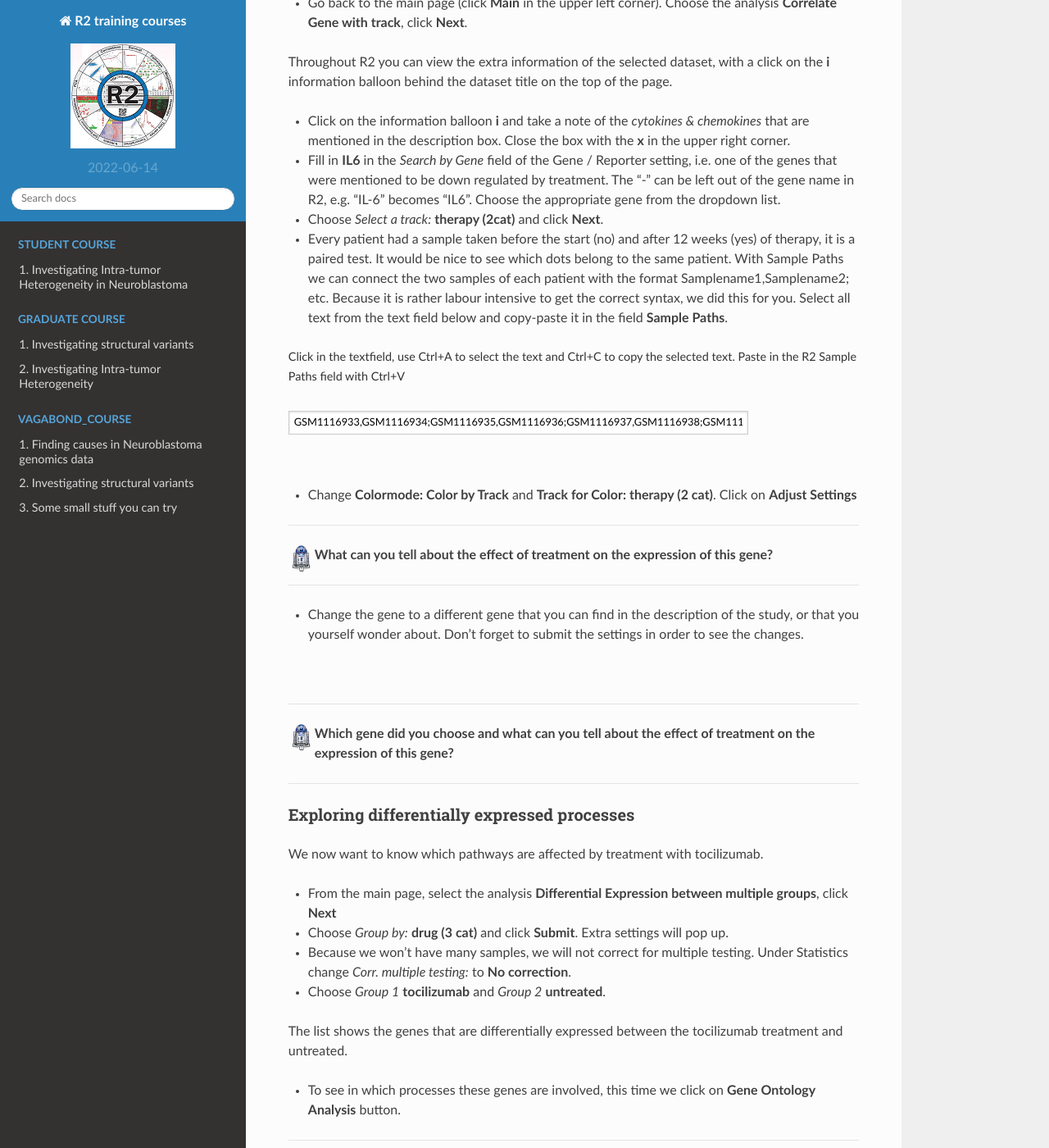
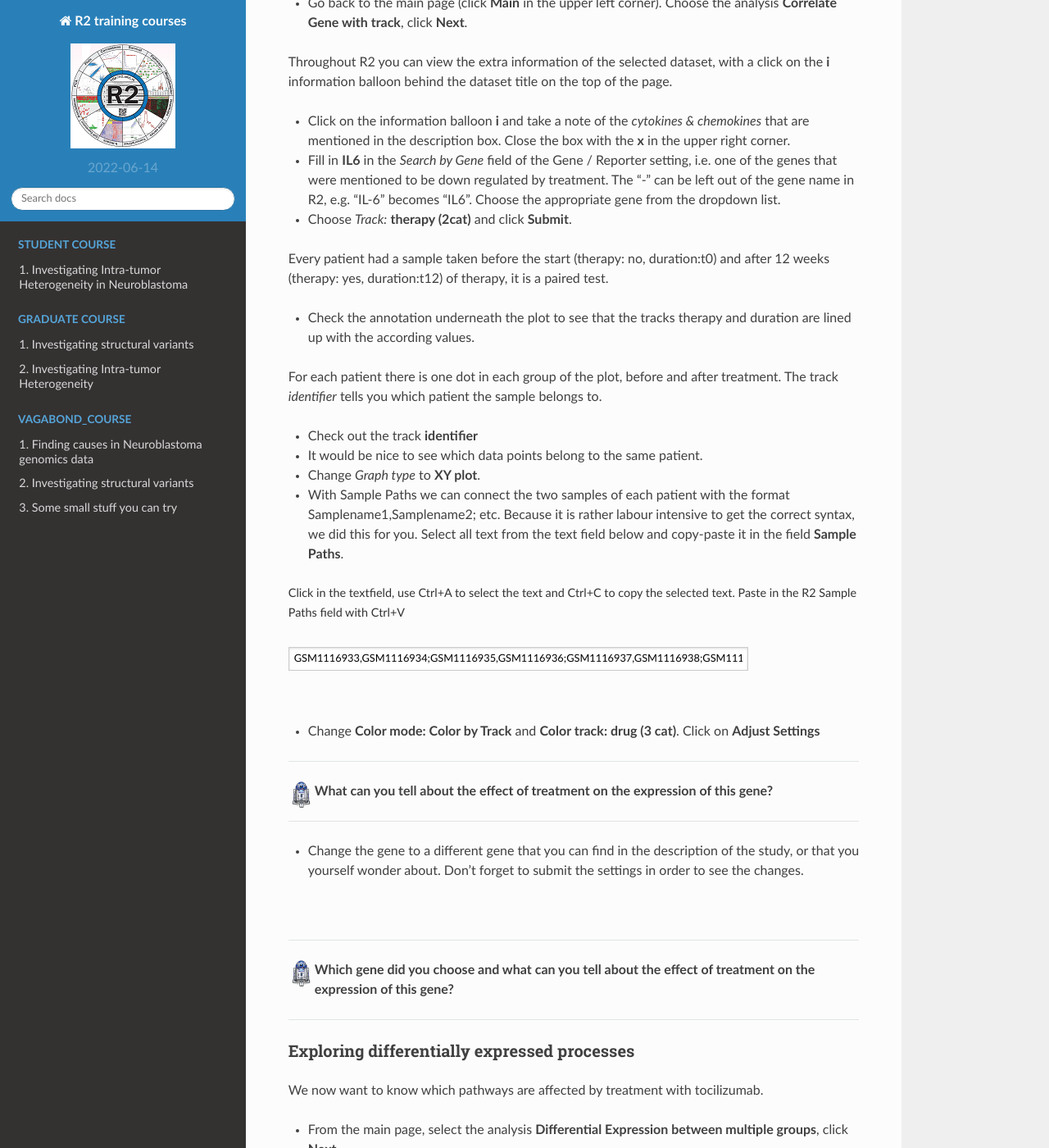
Before and after one commit to antronerds/r2-training-courses, a Sphinx documentation site: the page built from docs/RNA_seq_data_analysis_Using_Rheumatoid_Arthritis_data.md, in a window 1280 px wide and 1400 px high, scrolled down 8160 px. Shown: the whole window at 82% size. Built offline with Sphinx 7.4.7 and the Read the Docs theme 2.0.0, drawn with Linux system fonts in a browser that asks for light colours; pages that are not in the unit, such as notebooks, are missing from menus.

Commit message:
Aanpassingen laatste deel

```diff
--- a/docs/RNA_seq_data_analysis_Using_Rheumatoid_Arthritis_data.md
+++ b/docs/RNA_seq_data_analysis_Using_Rheumatoid_Arthritis_data.md
@@ -218,8 +218,17 @@ Since this dataset is treatment related, let's plot the data to see if treatment
 Throughout R2 you can view the extra information of the selected dataset, with a click on the **i** information balloon behind the dataset title on the top of the page.
 * Click on the information balloon **i** and take a note of the *cytokines & chemokines* that are mentioned in the description box. Close the box with the **x** in the upper right corner.
 * Fill in **IL6** in the *Search by Gene* field of the Gene / Reporter setting, i.e. one of the genes that were mentioned to be down regulated by treatment. The "-" can be left out of the gene name in R2, e.g. "IL-6" becomes "IL6". Choose the appropriate gene from the dropdown list.
-* Choose *Select a track:* **therapy (2cat)** and click **Next**.
-* Every patient had a sample taken before the start (no) and after 12 weeks (yes) of therapy, it is a paired test. It would be nice to see which dots belong to the same patient. With Sample Paths we can connect the two samples of each patient with the format Samplename1,Samplename2; etc. Because it is rather labour intensive to get the correct syntax, we did this for you. Select all text from the text field below and copy-paste it in the field **Sample Paths**.
+* Choose *Track:* **therapy (2cat)** and click **Submit**.
+
+Every patient had a sample taken before the start (therapy: no, duration:t0) and after 12 weeks (therapy: yes, duration:t12) of therapy, it is a paired test.
+* Check the annotation underneath the plot to see that the tracks therapy and duration are lined up with the according values.
+
+For each patient there is one dot in each group of the plot, before and after treatment. The track *identifier* tells you which patient the sample belongs to.
+* Check out the track **identifier**
+
+* It would be nice to see which data points belong to the same patient.
+* Change *Graph type* to **XY plot**.
+* With Sample Paths we can connect the two samples of each patient with the format Samplename1,Samplename2; etc. Because it is rather labour intensive to get the correct syntax, we did this for you. Select all text from the text field below and copy-paste it in the field **Sample Paths**.
 
 <label for="chainedsams">Click in the textfield, use Ctrl+A to select the text and Ctrl+C to copy the selected text. Paste in the R2 Sample Paths field with Ctrl+V </label><br>
 <input type="text" name="chainedsams" id="chainedsams" value="GSM1116933,GSM1116934;GSM1116935,GSM1116936;GSM1116937,GSM1116938;GSM1116939,GSM1116940;GSM1116941,GSM1116942; GSM1116943,GSM1116944;GSM1116945,GSM1116946;GSM1116947,GSM1116948;GSM1116949,GSM1116950;GSM1116951,GSM1116952; GSM1116953,GSM1116954;GSM1116955,GSM1116956;GSM1116957,GSM1116958;GSM1116959,GSM1116960;GSM1116961,GSM1116962; GSM1116963,GSM1116964;GSM1116965,GSM1116966;GSM1116967,GSM1116968;GSM1116969,GSM1116970;GSM1116971,GSM1116972" size="75">
@@ -227,7 +236,7 @@ Throughout R2 you can view the extra information of the selected dataset, with a
 <br>
 <br>
 
-* Change **Colormode:  Color by Track** and **Track for Color: therapy (2 cat)**. Click on **Adjust Settings**
+* Change **Color mode:  Color by Track** and **Color track: drug (3 cat)**. Click on **Adjust Settings**
 
 
 ---
```
